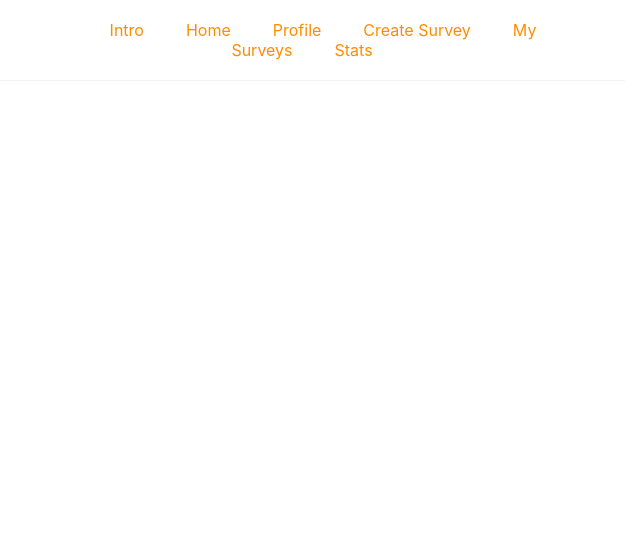
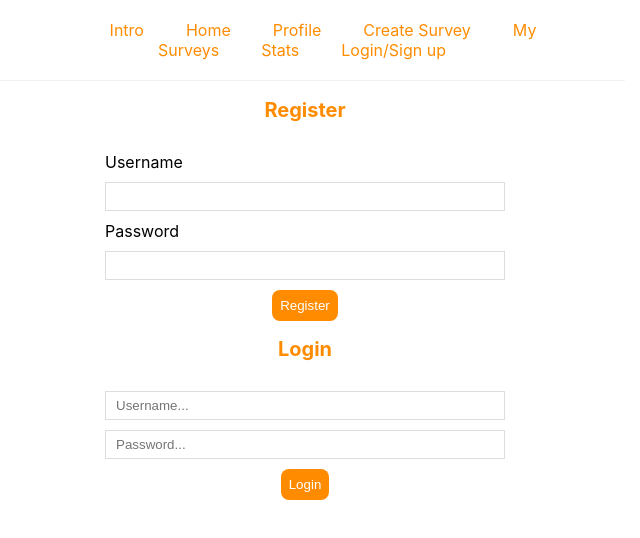
Before and after one commit to CR2100/survey, a React (Create React App) app: page /loginPage in a window 1280 px wide. Shown: the top 538 px of the page, without its empty margins (335-975 px from the left). Built offline with nearby package versions, Linux system fonts and the light colour scheme.

Commit message:
added loginpage.js with links to it in navbar. it saves username and password for registering but not yet for login info. will add soon

```diff
--- a/src/App.js
+++ b/src/App.js
@@ -7,7 +7,7 @@ import CreateSurvey from './pages/CreateSurvey';
 import MySurveys from './pages/MySurveys';
 import Stats from './pages/Stats';
 import Navbar from './components/Navbar';
-
+import LoginPage from './pages/LoginPage';
 function App() {
   return (
     <div className="App">
@@ -20,6 +20,7 @@ function App() {
           <Route path="/createSurvey" element={<CreateSurvey />} />
           <Route path="/mySurveys" element={<MySurveys />} />
           <Route path="/stats" element={<Stats />} />
+          <Route path="/loginPage" element={<LoginPage />} />
         </Routes>
       </Router>
     </div>
--- a/src/components/Navbar.js
+++ b/src/components/Navbar.js
@@ -13,6 +13,7 @@ export default function Navbar() {
                 <Link to="/createSurvey" >Create Survey</Link>
                 <Link to="/mySurveys">My Surveys</Link>
                 <Link to="/stats">Stats</Link>
+                <Link to="/loginPage">Login/Sign up</Link>
             </nav>
         </div>
     )
--- /dev/null
+++ b/src/pages/LoginPage.js
@@ -0,0 +1,39 @@
+import React, {useState} from 'react'
+
+export default function LoginPage() {
+
+    const [usernameReg, setUsernameReg] = useState('')
+    const [passwordReg, setPasswordReg] = useState('')
+
+    const register = () => {
+        //send username and password to backend db
+      console.log(usernameReg, passwordReg)
+    }
+
+    return (
+        <div>
+        <div className="create">
+            <h2>Register</h2>
+            <label>Username</label>
+            <input type ="text"
+            onChange={(e)=> {
+                setUsernameReg(e.target.value)
+                }}
+            />
+            <label>Password</label>
+            <input type="text"
+            onChange={(e)=> {
+                setPasswordReg(e.target.value)
+                }}
+            />
+            <button onClick= {register}>Register</button>
+        </div>
+        <div className="create">
+            <h2>Login</h2>
+            <input type ="text" placeholder="Username..."/>
+            <input type="password" placeholder="Password..."/>
+            <button>Login</button>
+        </div>
+        </div>
+    )
+}
```
